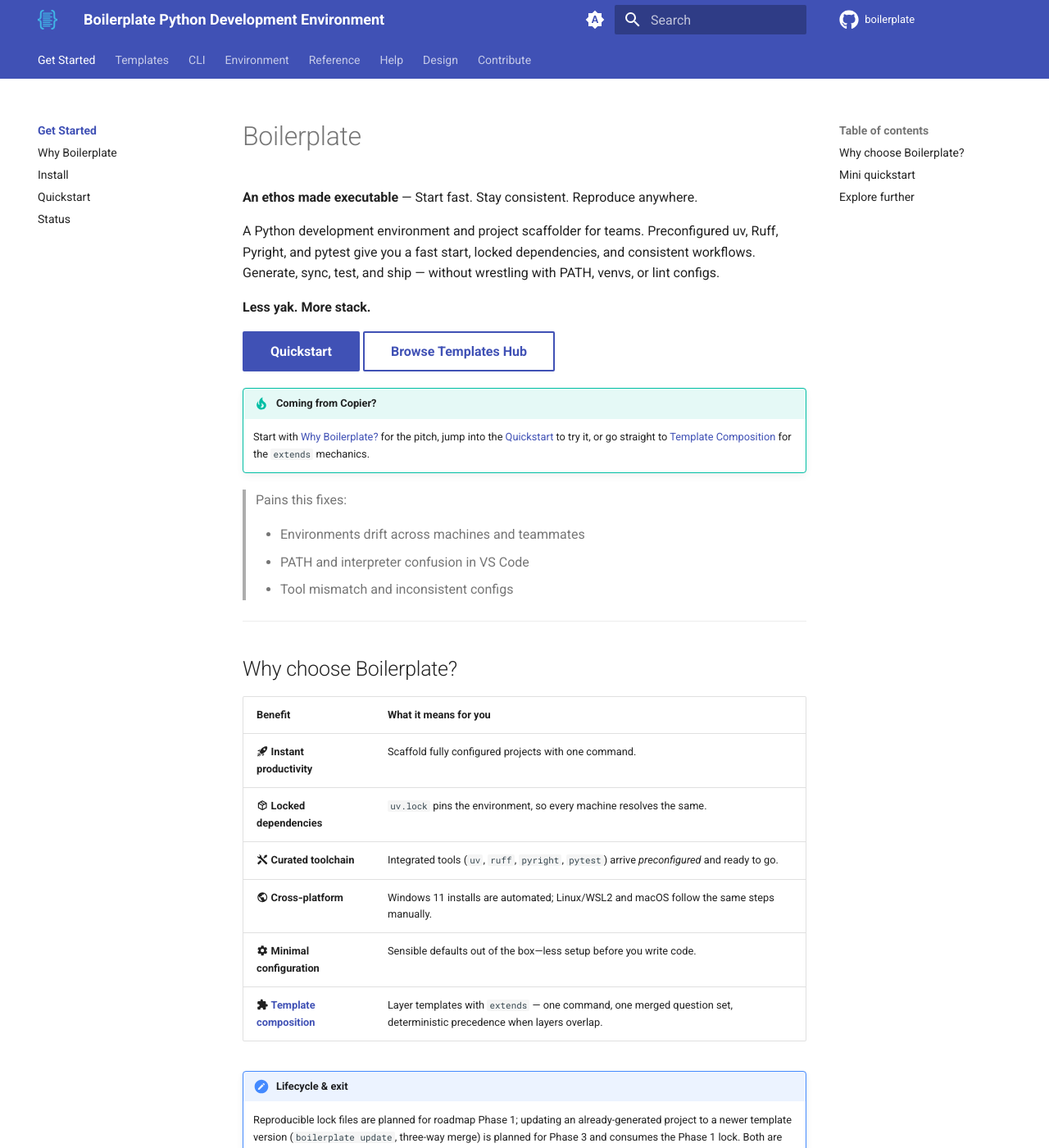
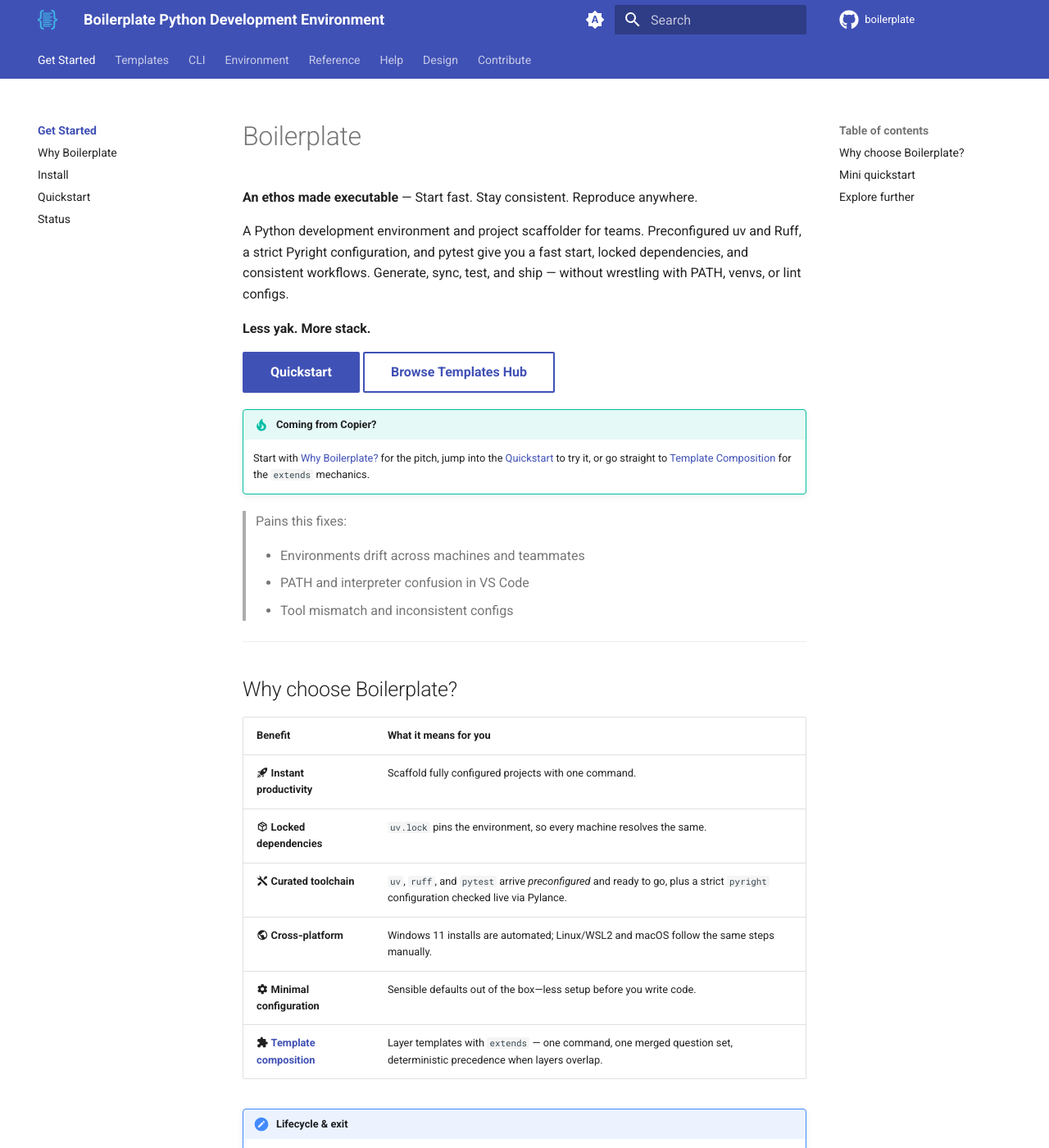
Before and after one commit to TheRealBillSiegler/boilerplate, an MkDocs documentation site: the page built from docs/index.md, in a window 1280 px wide and 1400 px high. Shown: the whole window at 82% size. Built offline with MkDocs 1.6.1 and Material for MkDocs 9.7.7, drawn with Linux system fonts in a browser that asks for light colours; a script that is not in the unit is left out; comment, search, counter and statistics services are not loaded; the version menu is left out.

Commit message:
fix(docs): describe pyright as a shipped config, not an installed tool
The landing page and quickstart implied pyright itself ships preinstalled;
only its strict pyproject.toml configuration ships, checked live via
Pylance in VS Code, matching the owning statement in environment/index.md.

Co-Authored-By: Claude Fable 5.1 <noreply@anthropic.com>

```diff
--- a/docs/index.md
+++ b/docs/index.md
@@ -6,7 +6,7 @@ description: An ethos made executable. Scaffold Python projects fast with uv, Ru
 
 **An ethos made executable** — Start fast. Stay consistent. Reproduce anywhere.
 
-A Python development environment and project scaffolder for teams. Preconfigured uv, Ruff, Pyright, and pytest give you a fast start, locked dependencies, and consistent workflows. Generate, sync, test, and ship — without wrestling with PATH, venvs, or lint configs.
+A Python development environment and project scaffolder for teams. Preconfigured uv and Ruff, a strict Pyright configuration, and pytest give you a fast start, locked dependencies, and consistent workflows. Generate, sync, test, and ship — without wrestling with PATH, venvs, or lint configs.
 
 **Less yak. More stack.**
 
@@ -29,7 +29,7 @@ A Python development environment and project scaffolder for teams. Preconfigured
 |---------|-----------------------|
 | :material-rocket-launch: **Instant productivity** | Scaffold fully configured projects with one command. |
 | :material-package-variant-closed: **Locked dependencies** | `uv.lock` pins the environment, so every machine resolves the same. |
-| :material-tools: **Curated toolchain** | Integrated tools (`uv`, `ruff`, `pyright`, `pytest`) arrive *preconfigured* and ready to go. |
+| :material-tools: **Curated toolchain** | `uv`, `ruff`, and `pytest` arrive *preconfigured* and ready to go, plus a strict `pyright` configuration checked live via Pylance. |
 | :material-earth: **Cross‑platform** | Windows 11 installs are automated; Linux/WSL2 and macOS follow the same steps manually. |
 | :material-cog: **Minimal configuration** | Sensible defaults out of the box—less setup before you write code. |
 | :material-puzzle: **[Template composition](templates-hub/composition.md)** | Layer templates with `extends` — one command, one merged question set, deterministic precedence when layers overlap. |
```
Also changed, not shown: docs/quickstart.md (+1 -1 lines).
